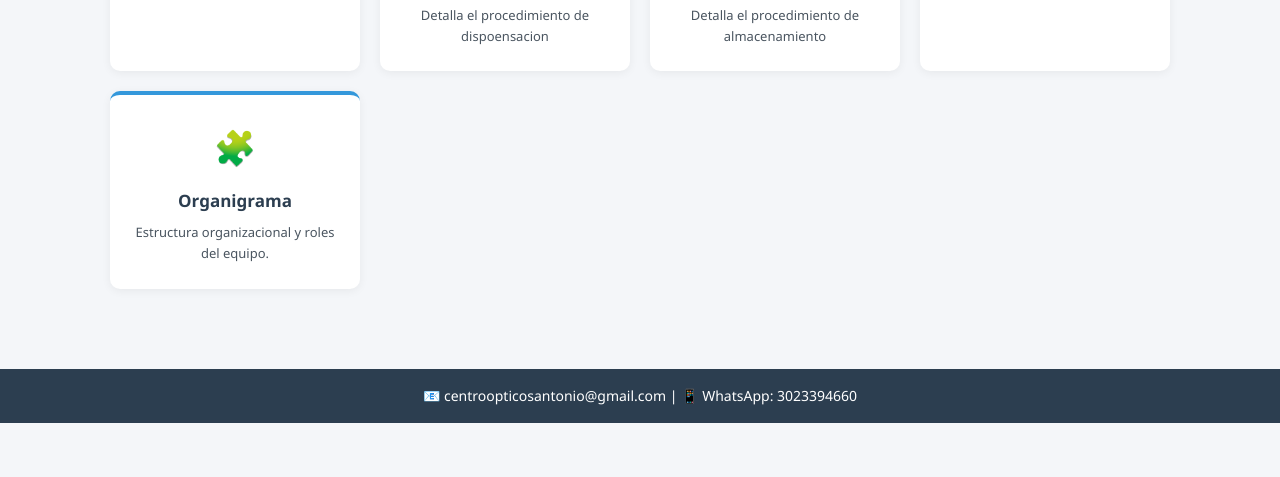
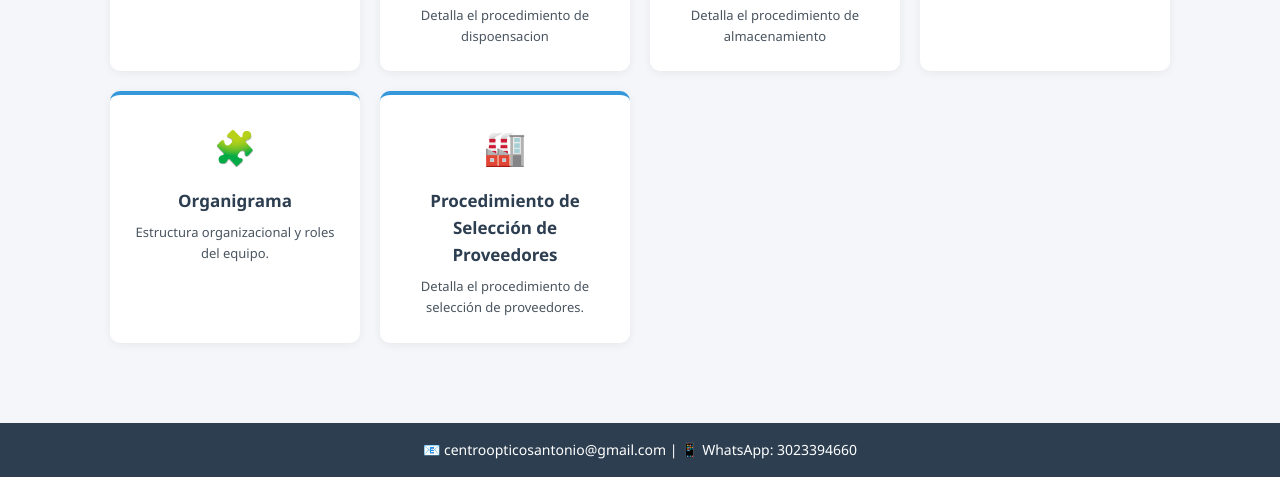
Before and after one commit to opticasimpactovisual-bit/cronogramasplanaccio, a website: page Programacion/PROTOCOLOS/Index.html in a window 1280 px wide. Shown: the part 829-1306 px from the top of the page. Before the commit the page ends 1252 px from the top, so only its background shows below. Drawn offline with Linux system fonts and the light colour scheme.

Commit message:
Corregir enlace de seleccion de proveedores

```diff
--- a/Programacion/PROTOCOLOS/Index.html
+++ b/Programacion/PROTOCOLOS/Index.html
@@ -28,7 +28,7 @@
           <li><a href="Qujeas_y_reclamo.html">Quejas y/o reclamos</a></li>
           <li><a href="Procedimineto_de_dispensacion_DMSVO..html">Procedimiento de dispensación de los DSMVO</a></li>
           <li><a href="Procedimiento_Almacenamiento_DMSVO.html">Procedimiento de almacenamiento de los DSMVO</a></li>
-          <li><a href="Procedimiento_Selección%20_de_provedores.html">Procedimiento de Selección de Proveedores</a></li>
+          <li><a href="Procedimiento_Seleccion_de_proveedores.html">Procedimiento de Selección de Proveedores</a></li>
         </ul>
       </li>
       <li>
@@ -107,6 +107,11 @@
         <h3>Organigrama</h3>
         <p>Estructura organizacional y roles del equipo.</p>
       </a>
+      <a class="tarjeta" href="Procedimiento_Seleccion_de_proveedores.html">
+        <div class="icono">🏭</div>
+        <h3>Procedimiento de Selección de Proveedores</h3>
+        <p>Detalla el procedimiento de selección de proveedores.</p>
+      </a>
     </div>
   </div>
 
```
Also changed, not shown: Programacion/PROTOCOLOS/Procedimiento_Seleccion_de_proveedores.html (renamed from Programacion/PROTOCOLOS/Procedimiento_Selección _de_provedores.html).
